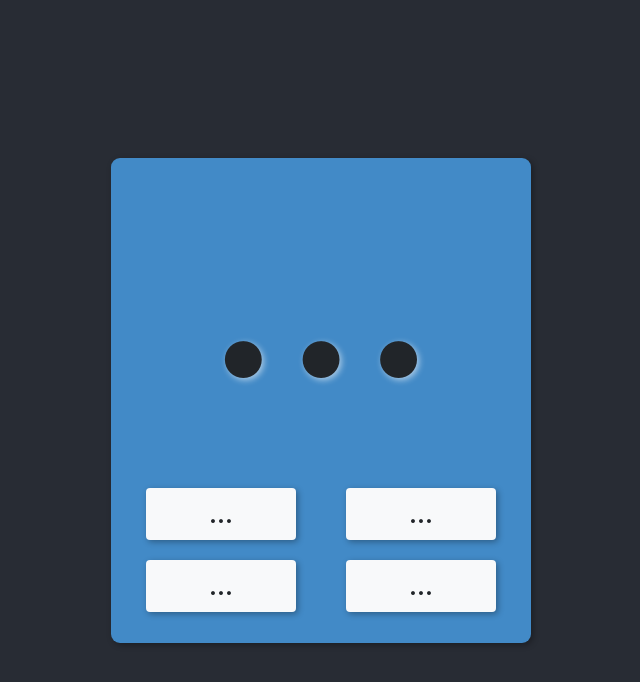
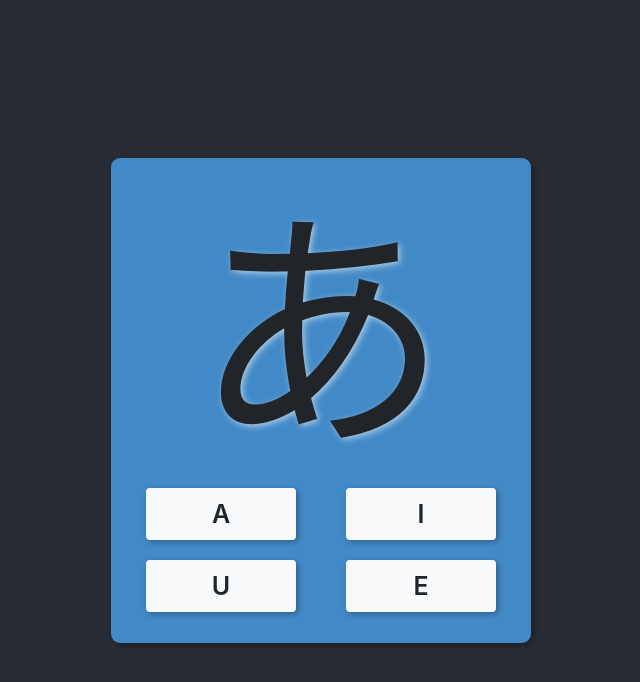
Before and after one commit to nuriofernandez/Nihonbashi, a React (Create React App) app in the folder src/: page / in a window 1280 px wide. Shown: the top 682 px of the page, without its empty margins (319-959 px from the left). Built offline with nearby package versions, Linux system fonts and the light colour scheme.

Commit message:
Implemented random generation of questions

```diff
--- a/src/src/pages/romanji-to-hiragana/index.jsx
+++ b/src/src/pages/romanji-to-hiragana/index.jsx
@@ -1,4 +1,6 @@
 import React, { Component } from 'react'
+
+import Maths from '../../utils/Maths'
 
 import { characters } from './characters-database'
 import QuestionDialog from '../../views/QuestionDialog'
@@ -6,20 +8,30 @@ import QuestionDialog from '../../views/QuestionDialog'
 class RomanjiToHiragana extends Component {
 
     state = {
-        correct: "...",
-        answers: ["...", "...", "...", "..."]
+        correct: characters[0],
+        answers: [
+            characters[0],
+            characters[1],
+            characters[2],
+            characters[3]
+        ]
     };
 
     handleAnswer(answerId) {
+        const correct = characters[Maths.randomNumberBetween(0, 20)];
         this.setState({
-            correct: characters[0].hiragana,
-            answers: [
-                characters[0].romanji,
-                characters[1].romanji,
-                characters[2].romanji,
-                characters[3].romanji
-            ]
+            correct: correct,
+            answers: this.generateAnswers(correct)
         })
+    }
+
+    generateAnswers(correctAnswer) {
+        return [
+            correctAnswer,
+            characters[Maths.randomNumberBetween(0, 20)],
+            characters[Maths.randomNumberBetween(0, 20)],
+            characters[Maths.randomNumberBetween(0, 20)]
+        ]
     }
 
     handleFail() {
@@ -32,11 +44,17 @@ class RomanjiToHiragana extends Component {
 
     render() {
         const { correct, answers } = this.state;
+        const romanjiAnsewers = [
+            answers[0].romanji,
+            answers[1].romanji,
+            answers[2].romanji,
+            answers[3].romanji
+        ]
         return (
             <QuestionDialog
                 handleAnswer={(answerId) => this.handleAnswer(answerId)}
-                correct={correct}
-                answers={answers}
+                correct={correct.hiragana}
+                answers={romanjiAnsewers}
             />
         );
     }
```
